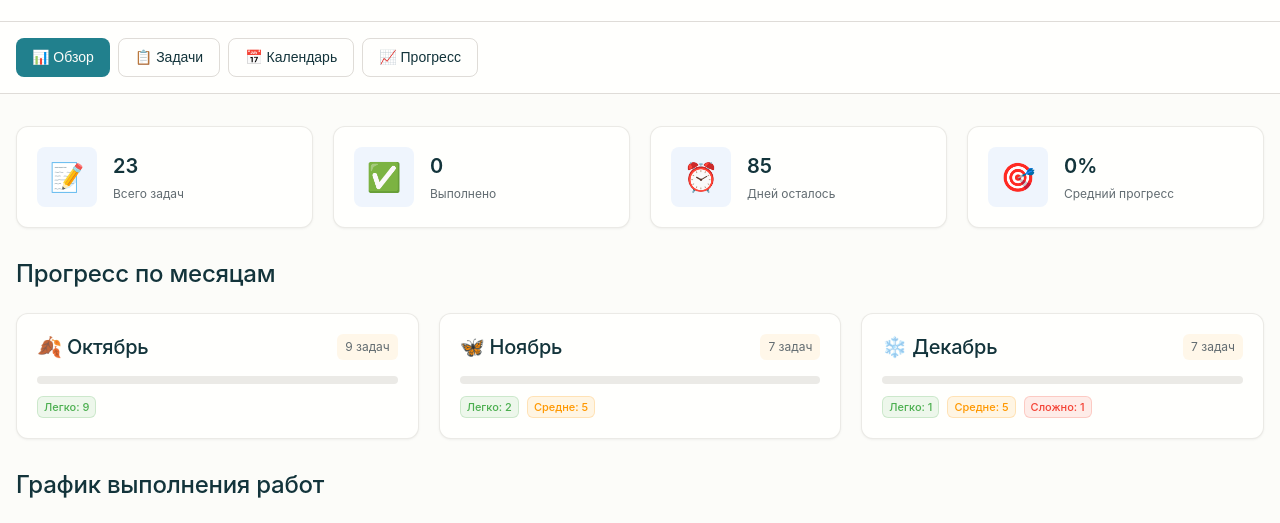
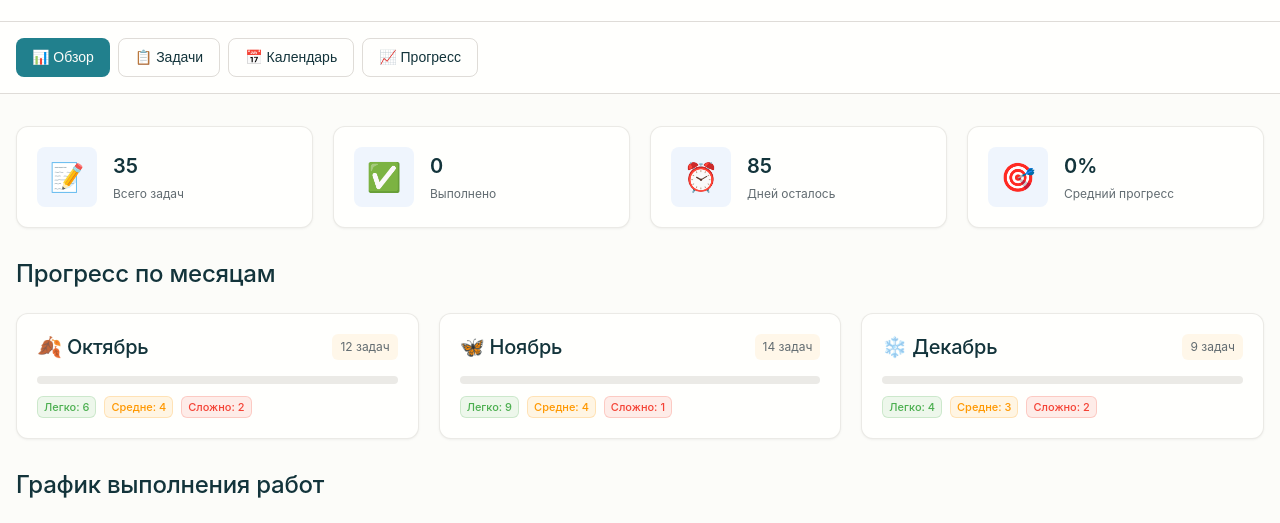
Before and after one commit to egoritak/study-plan, a plain HTML site: page index.html in a window 1280 px wide. Shown: the part 107-630 px from the top of the page. Drawn offline with nearby package versions, Linux system fonts and the light colour scheme; a web font is replaced by a local one.

Commit message:
Make shcedule better

```diff
--- a/app.js
+++ b/app.js
@@ -2,31 +2,41 @@
 class StudyPlanner {
     constructor() {
         this.tasks = [
-            {"id": 1, "month": "Октябрь", "subject": "ММФА", "task": "1", "dates": "14.10-15.10", "difficulty": "Легко", "duration": 2, "status": "planned", "progress": 0, "notes": "", "color": "#4CAF50"},
-            {"id": 2, "month": "Ноябрь", "subject": "ММФА", "task": "2", "dates": "26.10-27.10", "difficulty": "Легко", "duration": 2, "status": "planned", "progress": 0, "notes": "", "color": "#4CAF50"},
-            {"id": 3, "month": "Ноябрь", "subject": "ММФА", "task": "3", "dates": "05.11-06.11", "difficulty": "Легко", "duration": 2, "status": "planned", "progress": 0, "notes": "", "color": "#4CAF50"},
-            {"id": 4, "month": "Октябрь", "subject": "МИИМППР", "task": "1", "dates": "09.10-10.10", "difficulty": "Легко", "duration": 2, "status": "planned", "progress": 0, "notes": "", "color": "#4CAF50"},
-            {"id": 5, "month": "Октябрь", "subject": "МИИМППР", "task": "2", "dates": "21.10-22.10", "difficulty": "Легко", "duration": 2, "status": "planned", "progress": 0, "notes": "", "color": "#4CAF50"},
-            {"id": 6, "month": "Октябрь", "subject": "КИС", "task": "1", "dates": "07.10-08.10", "difficulty": "Легко", "duration": 2, "status": "planned", "progress": 0, "notes": "", "color": "#4CAF50"},
-            {"id": 7, "month": "Октябрь", "subject": "КИС", "task": "2", "dates": "16.10 | 19.10", "difficulty": "Легко", "duration": 2, "status": "planned", "progress": 0, "notes": "", "color": "#4CAF50"},
-            {"id": 8, "month": "Ноябрь", "subject": "КИС", "task": "3", "dates": "07.11-08.11", "difficulty": "Легко", "duration": 2, "status": "planned", "progress": 0, "notes": "", "color": "#4CAF50"},
-            {"id": 9, "month": "Октябрь", "subject": "СПУПИК", "task": "1", "dates": "12.10-13.10", "difficulty": "Легко", "duration": 2, "status": "planned", "progress": 0, "notes": "", "color": "#4CAF50"},
-            {"id": 10, "month": "Ноябрь", "subject": "СПУПИК", "task": "2", "dates": "23.10-24.10", "difficulty": "Легко", "duration": 2, "status": "planned", "progress": 0, "notes": "", "color": "#4CAF50"},
-            {"id": 11, "month": "Ноябрь", "subject": "СПУПИК", "task": "3", "dates": "02.11 | 04.11", "difficulty": "Легко", "duration": 2, "status": "planned", "progress": 0, "notes": "", "color": "#4CAF50"},
-            {"id": 12, "month": "Декабрь", "subject": "ММФА", "task": "4", "dates": "16.11 | 18.11-19.11", "difficulty": "Средне", "duration": 3, "status": "planned", "progress": 0, "notes": "", "color": "#FF9800"},
-            {"id": 13, "month": "Декабрь", "subject": "ММФА", "task": "5", "dates": "06.12-08.12", "difficulty": "Средне", "duration": 3, "status": "planned", "progress": 0, "notes": "", "color": "#FF9800"},
-            {"id": 14, "month": "Декабрь", "subject": "ММФА", "task": "6", "dates": "24.12 | 26.12 | 28.12", "difficulty": "Средне", "duration": 3, "status": "planned", "progress": 0, "notes": "", "color": "#FF9800"},
-            {"id": 15, "month": "Ноябрь", "subject": "МИИМППР", "task": "3", "dates": "28.10-30.10", "difficulty": "Средне", "duration": 3, "status": "planned", "progress": 0, "notes": "", "color": "#FF9800"},
-            {"id": 16, "month": "Ноябрь", "subject": "МИИМППР", "task": "4", "dates": "11.11-13.11", "difficulty": "Средне", "duration": 3, "status": "planned", "progress": 0, "notes": "", "color": "#FF9800"},
-            {"id": 17, "month": "Ноябрь", "subject": "НИРР", "task": "дневник", "dates": "09.11-10.11", "difficulty": "Легко", "duration": 2, "status": "planned", "progress": 0, "notes": "", "color": "#4CAF50"},
-            {"id": 18, "month": "Декабрь", "subject": "НИРР", "task": "отчёт", "dates": "16.12-19.12", "difficulty": "Средне", "duration": 4, "status": "planned", "progress": 0, "notes": "", "color": "#FF9800"},
-            {"id": 19, "month": "Декабрь", "subject": "Научка", "task": "отчёт", "dates": "24.11-26.11 | 29.11-30.11 | 02.12", "difficulty": "Сложно", "duration": 6, "status": "planned", "progress": 0, "notes": "", "color": "#F44336"},
-            {"id": 20, "month": "Декабрь", "subject": "МИИМППР", "task": "5", "dates": "03.12-05.12", "difficulty": "Средне", "duration": 3, "status": "planned", "progress": 0, "notes": "", "color": "#FF9800"},
-            {"id": 21, "month": "Декабрь", "subject": "КИС", "task": "ERP 1", "dates": "20.11-21.11 | 23.11", "difficulty": "Средне", "duration": 3, "status": "planned", "progress": 0, "notes": "", "color": "#FF9800"},
-            {"id": 22, "month": "Декабрь", "subject": "КИС", "task": "ERP 2", "dates": "10.12 | 13.12-14.12", "difficulty": "Средне", "duration": 3, "status": "planned", "progress": 0, "notes": "", "color": "#FF9800"},
-            {"id": 23, "month": "Декабрь", "subject": "КИС", "task": "ERP 3", "dates": "21.12-23.12", "difficulty": "Средне", "duration": 3, "status": "planned", "progress": 0, "notes": "", "color": "#FF9800"}
-
-
+            {"id": 1, "month": "Октябрь", "subject": "КИС", "task": "Лаба 1", "dates": "07.10-08.10", "difficulty": "Средне", "duration": 2, "status": "planned", "progress": 0, "notes": "", "color": "#FF9800"},
+            {"id": 2, "month": "Октябрь", "subject": "ММФА", "task": "Лаба 1", "dates": "09.10-10.10", "difficulty": "Легко", "duration": 2, "status": "planned", "progress": 0, "notes": "", "color": "#4CAF50"},
+            {"id": 3, "month": "Октябрь", "subject": "СПУПИК", "task": "Работа 1", "dates": "11.10-12.10", "difficulty": "Легко", "duration": 2, "status": "planned", "progress": 0, "notes": "", "color": "#4CAF50"},
+            {"id": 4, "month": "Октябрь", "subject": "МИИМППР", "task": "Лаба 1", "dates": "13.10-15.10", "difficulty": "Сложно", "duration": 3, "status": "planned", "progress": 0, "notes": "", "color": "#F44336"},
+            {"id": 5, "month": "Октябрь", "subject": "КИС", "task": "Лаба 2", "dates": "16.10-17.10", "difficulty": "Средне", "duration": 2, "status": "planned", "progress": 0, "notes": "", "color": "#FF9800"},
+            {"id": 6, "month": "Октябрь", "subject": "ММФА", "task": "Лаба 2", "dates": "18.10-19.10", "difficulty": "Легко", "duration": 2, "status": "planned", "progress": 0, "notes": "", "color": "#4CAF50"},
+            {"id": 7, "month": "Октябрь", "subject": "СПУПИК", "task": "Работа 2", "dates": "20.10-21.10", "difficulty": "Легко", "duration": 2, "status": "planned", "progress": 0, "notes": "", "color": "#4CAF50"},
+            {"id": 8, "month": "Октябрь", "subject": "КИС", "task": "Лаба 3", "dates": "22.10-23.10", "difficulty": "Средне", "duration": 2, "status": "planned", "progress": 0, "notes": "", "color": "#FF9800"},
+            {"id": 9, "month": "Октябрь", "subject": "МИИМППР", "task": "Лаба 2", "dates": "24.10-26.10", "difficulty": "Сложно", "duration": 3, "status": "planned", "progress": 0, "notes": "", "color": "#F44336"},
+            {"id": 10, "month": "Октябрь", "subject": "СПУПИК", "task": "Работа 3", "dates": "27.10-28.10", "difficulty": "Легко", "duration": 2, "status": "planned", "progress": 0, "notes": "", "color": "#4CAF50"},
+            {"id": 11, "month": "Октябрь", "subject": "ММФА", "task": "Лаба 3", "dates": "29.10-30.10", "difficulty": "Легко", "duration": 2, "status": "planned", "progress": 0, "notes": "", "color": "#4CAF50"},
+            {"id": 12, "month": "Октябрь", "subject": "КИС", "task": "Лаба 4", "dates": "31.10-01.11", "difficulty": "Средне", "duration": 2, "status": "planned", "progress": 0, "notes": "", "color": "#FF9800"},
+            {"id": 13, "month": "Ноябрь", "subject": "НИРР", "task": "Дневник", "dates": "02.11-03.11", "difficulty": "Легко", "duration": 2, "status": "planned", "progress": 0, "notes": "", "color": "#4CAF50"},
+            {"id": 14, "month": "Ноябрь", "subject": "КИС", "task": "ERP 1", "dates": "04.11-05.11", "difficulty": "Легко", "duration": 2, "status": "planned", "progress": 0, "notes": "", "color": "#4CAF50"},
+            {"id": 15, "month": "Ноябрь", "subject": "СПУПИК", "task": "Работа 4", "dates": "06.11-07.11", "difficulty": "Легко", "duration": 2, "status": "planned", "progress": 0, "notes": "", "color": "#4CAF50"},
+            {"id": 16, "month": "Ноябрь", "subject": "КИС", "task": "Лаба 5", "dates": "08.11-09.11", "difficulty": "Средне", "duration": 2, "status": "planned", "progress": 0, "notes": "", "color": "#FF9800"},
+            {"id": 17, "month": "Ноябрь", "subject": "ММФА", "task": "Лаба 4", "dates": "10.11-11.11", "difficulty": "Легко", "duration": 2, "status": "planned", "progress": 0, "notes": "", "color": "#4CAF50"},
+            {"id": 18, "month": "Ноябрь", "subject": "МИИМППР", "task": "Лаба 3", "dates": "12.11-14.11", "difficulty": "Сложно", "duration": 3, "status": "planned", "progress": 0, "notes": "", "color": "#F44336"},
+            {"id": 19, "month": "Ноябрь", "subject": "СПУПИК", "task": "Работа 5", "dates": "15.11-16.11", "difficulty": "Легко", "duration": 2, "status": "planned", "progress": 0, "notes": "", "color": "#4CAF50"},
+            {"id": 20, "month": "Ноябрь", "subject": "КИС", "task": "Лаба 6", "dates": "17.11-18.11", "difficulty": "Средне", "duration": 2, "status": "planned", "progress": 0, "notes": "", "color": "#FF9800"},
+            {"id": 21, "month": "Ноябрь", "subject": "ММФА", "task": "Лаба 5", "dates": "19.11-20.11", "difficulty": "Легко", "duration": 2, "status": "planned", "progress": 0, "notes": "", "color": "#4CAF50"},
+            {"id": 22, "month": "Ноябрь", "subject": "СПУПИК", "task": "Работа 6", "dates": "21.11-22.11", "difficulty": "Легко", "duration": 2, "status": "planned", "progress": 0, "notes": "", "color": "#4CAF50"},
+            {"id": 23, "month": "Ноябрь", "subject": "КИС", "task": "Курсовая 1", "dates": "23.11-24.11", "difficulty": "Средне", "duration": 2, "status": "planned", "progress": 0, "notes": "", "color": "#FF9800"},
+            {"id": 24, "month": "Ноябрь", "subject": "КИС", "task": "ERP 2", "dates": "25.11-26.11", "difficulty": "Легко", "duration": 2, "status": "planned", "progress": 0, "notes": "", "color": "#4CAF50"},
+            {"id": 25, "month": "Ноябрь", "subject": "КИС", "task": "Лаба 7", "dates": "27.11-28.11", "difficulty": "Средне", "duration": 2, "status": "planned", "progress": 0, "notes": "", "color": "#FF9800"},
+            {"id": 26, "month": "Ноябрь", "subject": "СПУПИК", "task": "Работа 7", "dates": "29.11-30.11", "difficulty": "Легко", "duration": 2, "status": "planned", "progress": 0, "notes": "", "color": "#4CAF50"},
+            {"id": 27, "month": "Декабрь", "subject": "НИРР", "task": "Отчёт", "dates": "01.12-02.12", "difficulty": "Легко", "duration": 2, "status": "planned", "progress": 0, "notes": "", "color": "#4CAF50"},
+            {"id": 28, "month": "Декабрь", "subject": "КИС", "task": "Лаба 8", "dates": "03.12-04.12", "difficulty": "Средне", "duration": 2, "status": "planned", "progress": 0, "notes": "", "color": "#FF9800"},
+            {"id": 29, "month": "Декабрь", "subject": "ММФА", "task": "Лаба 6", "dates": "05.12-06.12", "difficulty": "Легко", "duration": 2, "status": "planned", "progress": 0, "notes": "", "color": "#4CAF50"},
+            {"id": 30, "month": "Декабрь", "subject": "СПУПИК", "task": "Работа 8", "dates": "07.12-08.12", "difficulty": "Легко", "duration": 2, "status": "planned", "progress": 0, "notes": "", "color": "#4CAF50"},
+            {"id": 31, "month": "Декабрь", "subject": "МИИМППР", "task": "Лаба 4", "dates": "09.12-12.12", "difficulty": "Сложно", "duration": 4, "status": "planned", "progress": 0, "notes": "", "color": "#F44336"},
+            {"id": 32, "month": "Декабрь", "subject": "Научка", "task": "Отчёт", "dates": "13.12-18.12", "difficulty": "Сложно", "duration": 6, "status": "planned", "progress": 0, "notes": "", "color": "#F44336"},
+            {"id": 33, "month": "Декабрь", "subject": "КИС", "task": "Курсовая 2", "dates": "19.12-20.12", "difficulty": "Средне", "duration": 2, "status": "planned", "progress": 0, "notes": "", "color": "#FF9800"},
+            {"id": 34, "month": "Декабрь", "subject": "КИС", "task": "ERP 3", "dates": "21.12-22.12", "difficulty": "Легко", "duration": 2, "status": "planned", "progress": 0, "notes": "", "color": "#4CAF50"},
+            {"id": 35, "month": "Декабрь", "subject": "КИС", "task": "Курсовая 3", "dates": "23.12-24.12", "difficulty": "Средне", "duration": 2, "status": "planned", "progress": 0, "notes": "", "color": "#FF9800"}
         ];
 
         this.subjects = {
@@ -172,17 +182,56 @@ class StudyPlanner {
     }
 
     updateMonthProgress() {
-        const months = ['Октябрь', 'Ноябрь', 'Декабрь'];
+        const monthConfig = {
+            'Октябрь': { progressId: 'octoberProgress', countId: 'octoberCount', statsId: 'octoberStats' },
+            'Ноябрь': { progressId: 'novemberProgress', countId: 'novemberCount', statsId: 'novemberStats' },
+            'Декабрь': { progressId: 'decemberProgress', countId: 'decemberCount', statsId: 'decemberStats' }
+        };
 
-        months.forEach(month => {
+        const difficultyMeta = [
+            { key: 'Легко', className: 'easy' },
+            { key: 'Средне', className: 'medium' },
+            { key: 'Сложно', className: 'hard' }
+        ];
+
+        Object.entries(monthConfig).forEach(([month, ids]) => {
             const monthTasks = this.tasks.filter(task => task.month === month);
             const completed = monthTasks.filter(task => task.progress === 100).length;
             const progress = monthTasks.length > 0 ? (completed / monthTasks.length) * 100 : 0;
 
-            const monthId = month.toLowerCase() + 'Progress';
-            const element = document.getElementById(monthId);
-            if (element) {
-                element.style.width = progress + '%';
+            const progressElement = document.getElementById(ids.progressId);
+            if (progressElement) {
+                progressElement.style.width = progress + '%';
+            }
+
+            const countElement = document.getElementById(ids.countId);
+            if (countElement) {
+                countElement.textContent = `${monthTasks.length} задач`;
+            }
+
+            const statsElement = document.getElementById(ids.statsId);
+            if (statsElement) {
+                statsElement.innerHTML = '';
+
+                if (monthTasks.length === 0) {
+                    statsElement.textContent = 'Задач нет';
+                    return;
+                }
+
+                const difficultyCounts = monthTasks.reduce((acc, task) => {
+                    acc[task.difficulty] = (acc[task.difficulty] || 0) + 1;
+                    return acc;
+                }, {});
+
+                difficultyMeta.forEach(({ key, className }) => {
+                    const count = difficultyCounts[key] || 0;
+                    if (count > 0) {
+                        const stat = document.createElement('span');
+                        stat.className = `difficulty-stat ${className}`;
+                        stat.textContent = `${key}: ${count}`;
+                        statsElement.appendChild(stat);
+                    }
+                });
             }
         });
     }
@@ -493,7 +542,7 @@ class StudyPlanner {
         let motivation = {
             icon: '🚀',
             title: 'Начинаем путь!',
-            message: 'У вас впереди 23 задачи. Начните с легких заданий, чтобы войти в ритм!'
+            message: `У вас впереди ${stats.total} задач. Начните с легких заданий, чтобы войти в ритм!`
         };
 
         if (stats.averageProgress > 75) {
--- a/index.html
+++ b/index.html
@@ -83,41 +83,32 @@
                             <div class="month-card" data-month="Октябрь">
                                 <div class="month-card__header">
                                     <h3>🍂 Октябрь</h3>
-                                    <span class="month-card__count" id="octoberCount">9 задач</span>
+                                    <span class="month-card__count" id="octoberCount">0 задач</span>
                                 </div>
                                 <div class="progress-bar">
                                     <div class="progress-bar__fill" id="octoberProgress" style="width: 0%"></div>
                                 </div>
-                                <div class="month-card__stats">
-                                    <span class="difficulty-stat easy">Легко: 9</span>
-                                </div>
+                                <div class="month-card__stats" id="octoberStats">Обновляется...</div>
                             </div>
                             <div class="month-card" data-month="Ноябрь">
                                 <div class="month-card__header">
                                     <h3>🦋 Ноябрь</h3>
-                                    <span class="month-card__count" id="novemberCount">7 задач</span>
+                                    <span class="month-card__count" id="novemberCount">0 задач</span>
                                 </div>
                                 <div class="progress-bar">
                                     <div class="progress-bar__fill" id="novemberProgress" style="width: 0%"></div>
                                 </div>
-                                <div class="month-card__stats">
-                                    <span class="difficulty-stat easy">Легко: 2</span>
-                                    <span class="difficulty-stat medium">Средне: 5</span>
-                                </div>
+                                <div class="month-card__stats" id="novemberStats">Обновляется...</div>
                             </div>
                             <div class="month-card" data-month="Декабрь">
                                 <div class="month-card__header">
                                     <h3>❄️ Декабрь</h3>
-                                    <span class="month-card__count" id="decemberCount">7 задач</span>
+                                    <span class="month-card__count" id="decemberCount">0 задач</span>
                                 </div>
                                 <div class="progress-bar">
                                     <div class="progress-bar__fill" id="decemberProgress" style="width: 0%"></div>
                                 </div>
-                                <div class="month-card__stats">
-                                    <span class="difficulty-stat easy">Легко: 1</span>
-                                    <span class="difficulty-stat medium">Средне: 5</span>
-                                    <span class="difficulty-stat hard">Сложно: 1</span>
-                                </div>
+                                <div class="month-card__stats" id="decemberStats">Обновляется...</div>
                             </div>
                         </div>
                     </div>
```
Also changed, not shown: study_schedule_2025.csv (+35 -34 lines).
